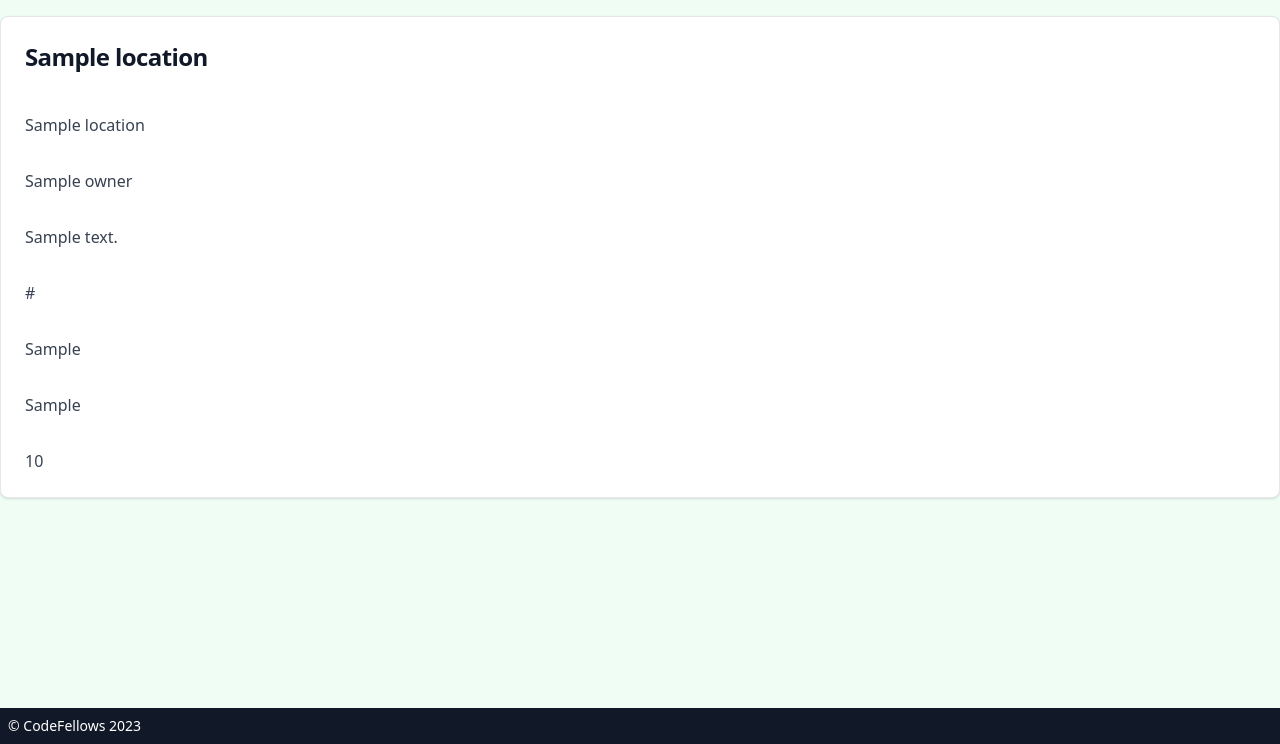
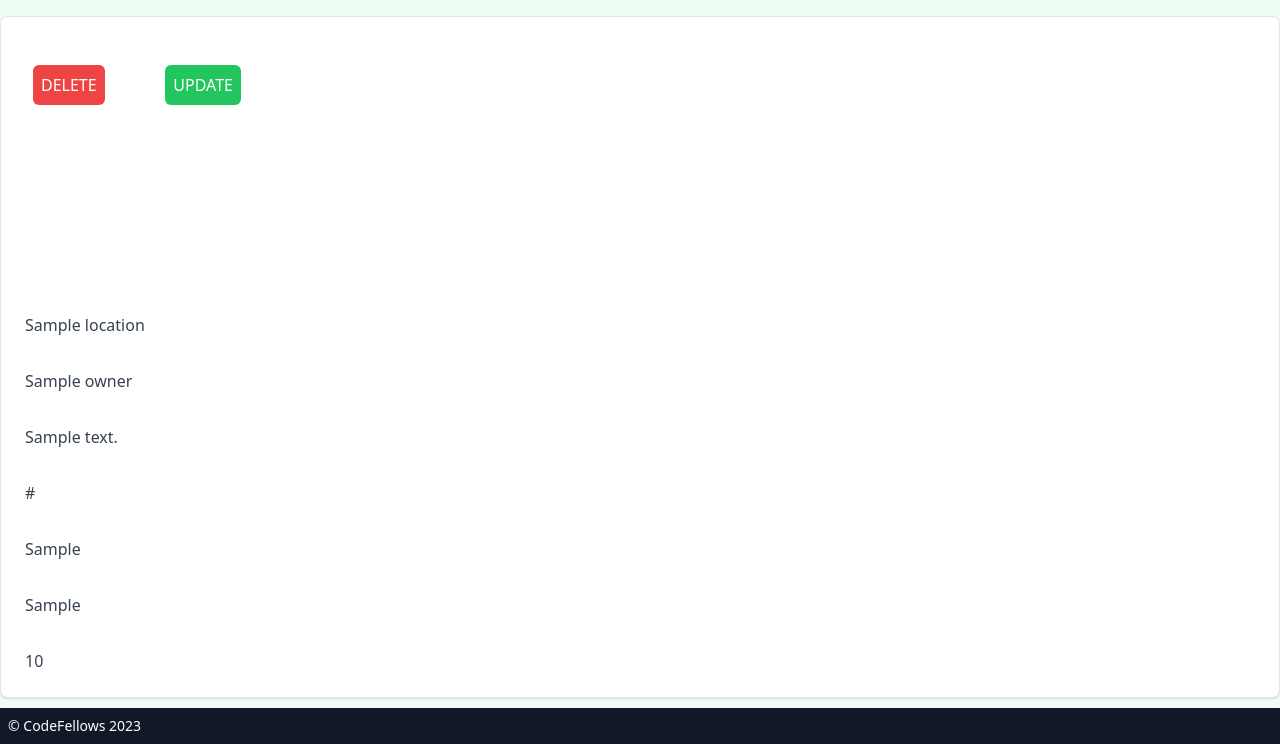
Before and after one commit to Cipherian/cookie_stand, a Django app: template templates/cookie_stands/cookie_detail.html in a window 1280 px wide. Shown: the part 56-800 px from the top of the page. Run offline with Django 4.2, Linux system fonts and the light colour scheme; the template is opened without the code that fills it: most values are stand-ins (such as "Sample title", 1, 10 or a date in 2020); some libraries are stand-ins or nearby versions.

Commit message:
added fix to lab

```diff
--- a/cookie_stands/views_front.py
+++ b/cookie_stands/views_front.py
@@ -13,6 +13,7 @@ class CookieStandListView(LoginRequiredMixin, ListView):
 class CookieStandDetailView(LoginRequiredMixin, DetailView):
     template_name = "cookie_stands/cookie_detail.html"
     model = CookieStand
+    context_object_name = "cookie_stand"
 
 
 class CookieStandUpdateView(LoginRequiredMixin, UpdateView):
--- a/templates/cookie_stands/cookie_delete.html
+++ b/templates/cookie_stands/cookie_delete.html
@@ -4,7 +4,7 @@
   <h1>Delete Store </h1>
   <form method="POST">
   {% csrf_token %}
-    <p>Do you really want to delete "{{ cookie.location}}"?</p>
+    <p>Do you really want to delete "{{ cookie_stand.location}}"?</p>
     <input type="submit" value="OK">
   </form>
 {% endblock content %}
--- a/templates/cookie_stands/cookie_detail.html
+++ b/templates/cookie_stands/cookie_detail.html
@@ -3,38 +3,26 @@
 {% block content %}
 
 
+  <div class="space-y-8 p-6 bg-white border border-gray-200 rounded-lg shadow dark:bg-gray-800 dark:border-gray-700">
 
 
-  <div class="space-y-8 p-6 bg-white border border-gray-200 rounded-lg shadow dark:bg-gray-800 dark:border-gray-700">
-
-    <div class="flex">
-
-        <h5 class=" flex-auto mb-2 text-2xl font-bold tracking-tight text-gray-900 dark:text-white">{{ cookie.location }}</h5>
-
-
-      <a href="{% url 'cookie_update' cookie.pk %}">
-        <svg xmlns="http://www.w3.org/2000/svg" viewBox="0 0 24 24" fill="currentColor" class="w-6 h-6 text-white">
-          <path d="M21.731 2.269a2.625 2.625 0 00-3.712 0l-1.157 1.157 3.712 3.712 1.157-1.157a2.625 2.625 0 000-3.712zM19.513 8.199l-3.712-3.712-8.4 8.4a5.25 5.25 0 00-1.32 2.214l-.8 2.685a.75.75 0 00.933.933l2.685-.8a5.25 5.25 0 002.214-1.32l8.4-8.4z"/>
-          <path d="M5.25 5.25a3 3 0 00-3 3v10.5a3 3 0 003 3h10.5a3 3 0 003-3V13.5a.75.75 0 00-1.5 0v5.25a1.5 1.5 0 01-1.5 1.5H5.25a1.5 1.5 0 01-1.5-1.5V8.25a1.5 1.5 0 011.5-1.5h5.25a.75.75 0 000-1.5H5.25z"/>
-        </svg>
-
-      </a>
-
-      <a href="{% url 'cookie_delete' cookie.pk %}">
-        <svg xmlns="http://www.w3.org/2000/svg" viewBox="0 0 24 24" fill="currentColor" class="w-6 h-6 text-white">
-          <path fill-rule="evenodd" d="M16.5 4.478v.227a48.816 48.816 0 013.878.512.75.75 0 11-.256 1.478l-.209-.035-1.005 13.07a3 3 0 01-2.991 2.77H8.084a3 3 0 01-2.991-2.77L4.087 6.66l-.209.035a.75.75 0 01-.256-1.478A48.567 48.567 0 017.5 4.705v-.227c0-1.564 1.213-2.9 2.816-2.951a52.662 52.662 0 013.369 0c1.603.051 2.815 1.387 2.815 2.951zm-6.136-1.452a51.196 51.196 0 013.273 0C14.39 3.05 15 3.684 15 4.478v.113a49.488 49.488 0 00-6 0v-.113c0-.794.609-1.428 1.364-1.452zm-.355 5.945a.75.75 0 10-1.5.058l.347 9a.75.75 0 101.499-.058l-.346-9zm5.48.058a.75.75 0 10-1.498-.058l-.347 9a.75.75 0 001.5.058l.345-9z" clip-rule="evenodd"/>
-        </svg>
-      </a>
+    <div class="mt-4 h-56 w-56">
+        <div class="bg-white p-2 rounded-md">
+          <div class="flex justify-between">
+            <button onclick="location.href='{% url 'cookie_delete' cookie_stand.pk %}'" class="bg-red-500 text-white p-2 rounded-md hover:bg-red-600">DELETE</button>
+            <button onclick="location.href='{% url 'cookie_update' cookie_stand.pk %}'" class="bg-green-500 text-white p-2 rounded-md hover:bg-green-600">UPDATE</button>
+          </div>
+        </div>
 
     </div>
 
-    <p class="mb-3 font-normal text-gray-700 dark:text-gray-400">{{ cookie.location}}</p>
-    <p class="mb-3 font-normal text-gray-700 dark:text-gray-400">{{ cookie.owner }}</p>
-    <p class="mb-3 font-normal text-gray-700 dark:text-gray-400">{{ cookie.description}}</p>
-    <p class="mb-3 font-normal text-gray-700 dark:text-gray-400">{{ cookie.hourly_sales }}</p>
-    <p class="mb-3 font-normal text-gray-700 dark:text-gray-400">{{ cookie.minimum_customers_per_hour }}</p>
-    <p class="mb-3 font-normal text-gray-700 dark:text-gray-400">{{ cookie.maximum_customers_per_hour }}</p>
-    <p class="mb-3 font-normal text-gray-700 dark:text-gray-400">{{ cookie.average_cookies_per_sale }}</p>
+    <p class="mb-3 font-normal text-gray-700 dark:text-gray-400">{{ cookie_stand.location}}</p>
+    <p class="mb-3 font-normal text-gray-700 dark:text-gray-400">{{ cookie_stand.owner }}</p>
+    <p class="mb-3 font-normal text-gray-700 dark:text-gray-400">{{ cookie_stand.description}}</p>
+    <p class="mb-3 font-normal text-gray-700 dark:text-gray-400">{{ cookie_stand.hourly_sales }}</p>
+    <p class="mb-3 font-normal text-gray-700 dark:text-gray-400">{{ cookie_stand.minimum_customers_per_hour }}</p>
+    <p class="mb-3 font-normal text-gray-700 dark:text-gray-400">{{ cookie_stand.maximum_customers_per_hour }}</p>
+    <p class="mb-3 font-normal text-gray-700 dark:text-gray-400">{{ cookie_stand.average_cookies_per_sale }}</p>
 
   </div>
 
```
Also changed, not shown: templates/cookie_stands/cookie_update.html (+9 -15 lines).
